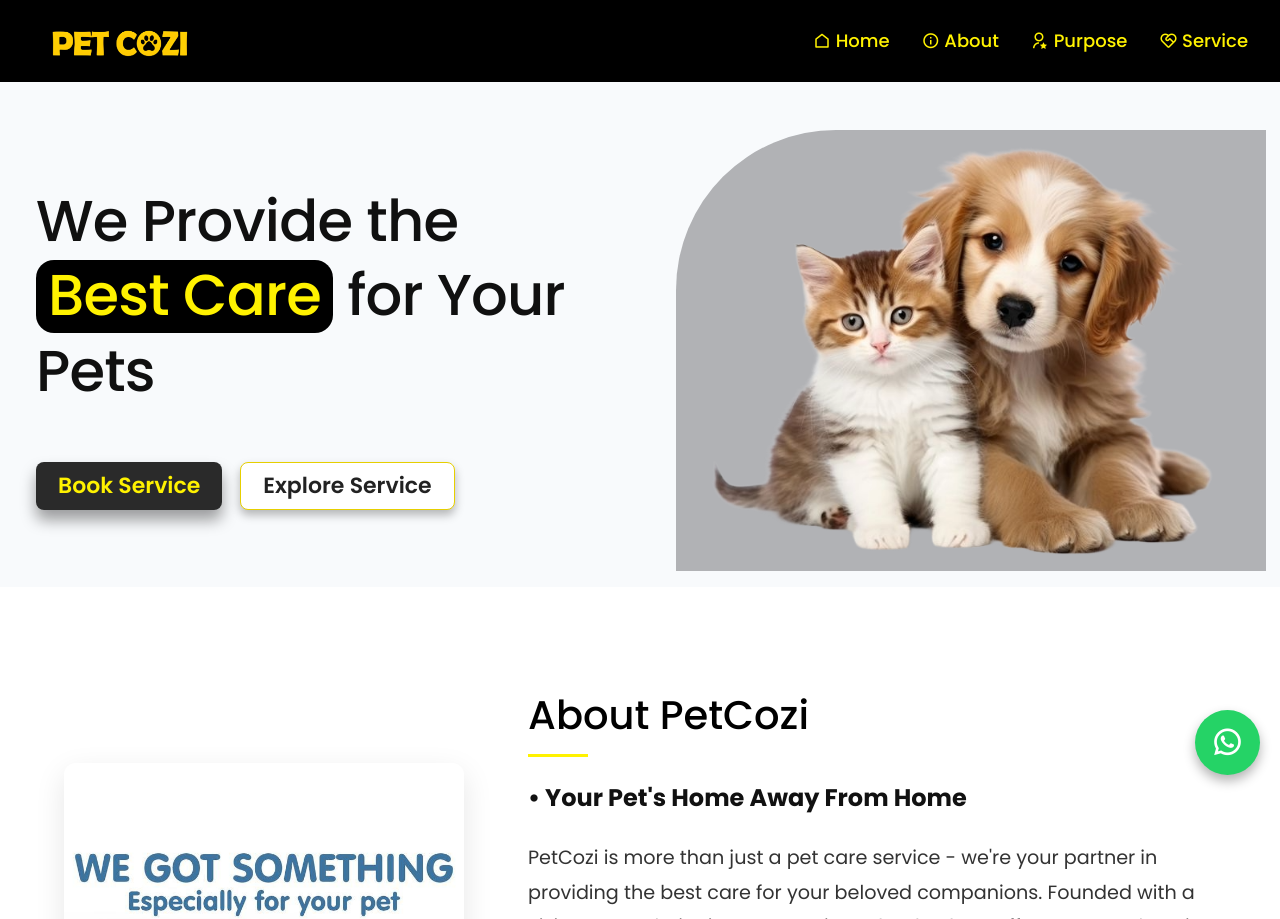
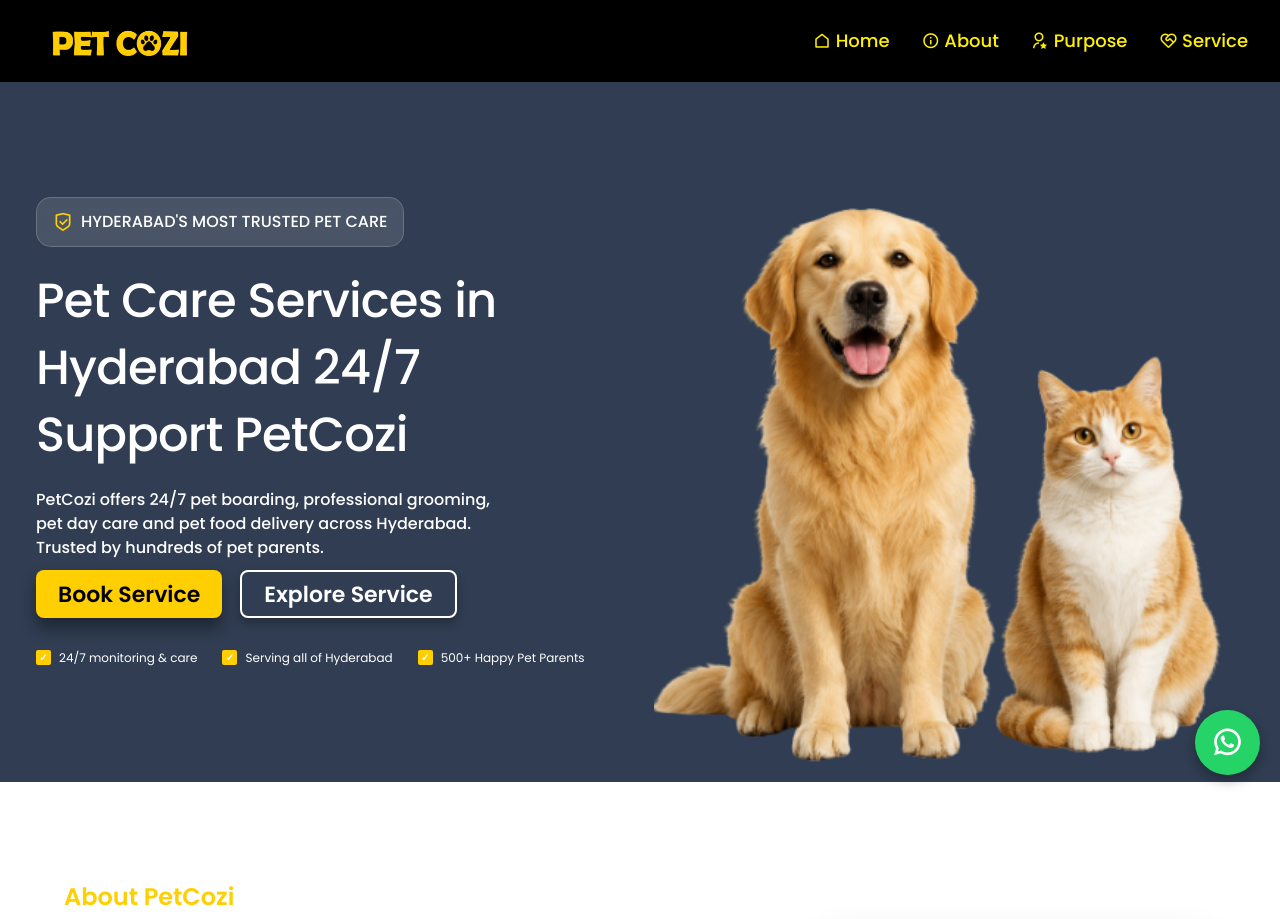
Before and after one commit to smart-savanth/PETCOZI, a website: page index.html in a window 1280 px wide. Shown: the top 919 px of the page. Drawn offline with nearby package versions, Linux system fonts and the light colour scheme.

Commit message:
changes updated

```diff
--- a/index.html
+++ b/index.html
@@ -53,26 +53,41 @@
     </nav>
 
     <div class="section__container hero" id="home">
+
       <div class="hero__left">
+       <div class="trust-badge"><i class="ri-shield-check-line"></i> Hyderabad's most trusted pet care</div>
         <h1>
-          We Provide the
-          <span>Best Care</span>
-          for Your Pets
+          Pet Care Services in Hyderabad
+          24/7 Support
+          PetCozi
         </h1>
-
+<p class="hero-description">
+  PetCozi offers 24/7 pet boarding,
+  professional grooming,<br>
+  pet day care and pet food delivery
+  across Hyderabad.<br>
+  Trusted by hundreds of pet parents.
+</p>
         <div class="hero__actions">
           <a href="https://wa.me/message/XJ5IC4UJVYYRJ1" target="_blank" class="hero__btn hero__btn--primary">Book
             Service</a>
           <a href='./services.html' class="hero__btn hero__btn--ghost">Explore Service</a>
         </div>
+      <div class="hero-features">
+    <div class="feature-item"> <span class="check-box">✓</span> 24/7 monitoring & care </div>
+    <div class="feature-item"> <span class="check-box">✓</span> Serving all of Hyderabad </div>
+    <div class="feature-item"> <span class="check-box">✓</span> 500+ Happy Pet Parents </div>
+</div>
       </div>
 
       <div class="hero__right">
         <div class="hero__imageWrap">
-          <img src="assets/Domestic Pickup Services.png" alt="PetCozi pets" />
+          <img src="assets/pic26.png" alt="PetCozi pets" />
         </div>
       </div>
+     <!-- <img src="assets/pic27.png" class="hero-charminar" alt="Charminar">.-->
     </div>
+
   </header>
 
   <div class="whatsapp-float">
@@ -81,52 +96,30 @@
   <!-- About Us Section HTML -->
   <section class="about-us-section" id="about">
     <div class="about-us-content">
-      <div class="about-us-image-container">
-        <div class="about-us-image">
-          <img src="assets\pic 13.jpg" alt="About Us" class="about-us-image-main">
-        </div>
-      </div>
+
 
       <div class="about-us-text">
         <h2 class="section-title">About PetCozi</h2>
-        <h3 class="section-subtitle">• Your Pet's Home Away From Home</h3>
+        <h3 class="section-subtitle">Care,Comfort & <br>Companionship</h3>
 
         <p class="main-description">
           PetCozi is more than just a pet care service - we're your partner in providing the best care for your beloved
           companions. Founded with a vision to revolutionize pet care in Hyderabad, we offer a comprehensive suite of
           services designed to meet all your pet's needs under one roof.
         </p>
-
-        <div class="features-grid">
-          <div class="feature-box">
-            <h4>Why Choose PetCozi?</h4>
-            <ul>
-              <li>24/7 Professional Care & Monitoring</li>
-              <li>Spacious, Climate-Controlled Facilities</li>
-              <li>Certified Pet Care Specialists</li>
-              <li>Personalized Care Plans</li>
-            </ul>
-          </div>
-
-          <div class="feature-box">
-            <h4>Our Services</h4>
-            <ul>
-              <li>Luxury Pet Boarding</li>
-              <li>Professional Grooming</li>
-              <li>Premium Pet Food Delivery</li>
-              <li>Veterinary Support</li>
-            </ul>
-          </div>
-        </div>
-
         <p class="closing-text">
           At PetCozi, we understand that your pets are family. That's why we've created a safe, loving environment where
           they can thrive while you're away. Our state-of-the-art facilities and dedicated team ensure that every pet
           receives the attention, care, and love they deserve.
         </p>
 
-        <a href="./aboutus.html" class="know-more">Know more ></a>
+        <a href="./aboutus.html" class="know-more">Learn More ></a>
 
+      </div>
+    <div class="about-us-image-container">
+        <div class="about-us-image">
+          <img src="assets\pic25.png" alt="About Us" class="about-us-image-main">
+        </div>
       </div>
     </div>
   </section>
--- a/styles.css
+++ b/styles.css
@@ -151,28 +151,31 @@ nav {
 }
 
 .header {
-  background: var(--home-bg);
+  background: #303D52;
   padding-top: 82px;
-  min-height: 500px;
+  min-height: auto;
   height: auto;
   display: block;
   overflow: hidden;
 }
 
 .hero {
+  min-height: 700px;
   max-width: 1240px;
   margin: 0 auto;
   display: grid;
-  padding: 3rem 1rem 1rem;
+  padding: 0rem 1rem 0rem;
   grid-template-columns: 1fr 1fr;
   gap: 28px;
   align-items: center;
+  position:relative;
+  overflow:hidden;
 }
 
 .hero__left h1 {
-  color: var(--ink);
-  font-size: clamp(34px, 4.5vw, 66px);
-  line-height: 1.06;
+  color: #FFFFFF;
+  font-size: 48px;
+  line-height: 140%;
   font-weight: 500;
   letter-spacing: -0.8px;
   max-width: 560px;
@@ -180,17 +183,20 @@ nav {
 
 .hero__left h1 span {
   display: inline-block;
-  background: #000;
-  color: var(--brand-yellow);
   padding: 4px 12px 6px;
   line-height: 1.1;
   margin: 8px 0;
-  border-radius: 18px;
   font-weight: 500;
 }
-
+.hero-description {
+color: #FFFFFF;
+fontsize: 16px;
+line-height:24px;
+font-weight:500;
+margin-top:20px;
+}
 .hero__actions {
-  margin-top: 60px;
+  margin-top: 10px;
   display: flex;
   flex-wrap: wrap;
   gap: 18px;
@@ -211,20 +217,73 @@ nav {
 }
 
 .hero__btn--primary {
-  background: #2A2A2A;
-  color: var(--brand-yellow);
+  background: #FFCF02;
+  color: #000000;
   box-shadow: 0 10px 15px rgba(0, 0, 0, 0.38);
 }
+.trust-badge {
+    display: inline-flex;
+    align-items: center;
+    gap: 8px;
+    background: rgba(255, 255, 255, 0.12);
+    border: 1px solid rgba(255, 255, 255, 0.18);
+    backdrop-filter: blur(6px);
+    border-radius: 15px;
+    padding: 8px 16px;
+    color: #FFFFFF;
+    font-size: 16px;
+    font-weight: 500;
+    text-transform: uppercase;
+    margin-bottom: 20px;
+}
+.trust-badge i {
+    color: #FFCF02;
+    font-size: 20px;
+}
+.hero-features {
+    display: flex;
+    gap: 25px;
+    margin-top: 30px;
+}
+.hero-charminar {
+    position: absolute;
+    width: 320px;
+    height: 360px;
+    z-index: 1;
+    right: 50px;
+    bottom: 0px;
+    opacity: 0.5;
+    z-index: 1;
+}
+.feature-item {
+    display: flex;
+    align-items: center;
+    gap: 8px;
+    color: #FFFFFF;
+    font-size: 12px;
+}
 
+.check-box {
+    background: #FFCF02;
+    color: white;
+    width: 15px;
+    height: 15px;
+    display: flex;
+    align-items: center;
+    justify-content: center;
+    border-radius: 2px;
+    font-size: 10px;
+    font-weight: bold;
+}
 .hero__btn--primary:hover {
   background: #111;
   transform: translateY(-5px);
 }
 
 .hero__btn--ghost {
-  background: #fff;
-  color: #222;
-  border: 1px solid #e6cf00;
+  background: transparent;
+  color: #FFFFFF;
+  border: 2px solid #FFFFFF;
   box-shadow: 0 5px 10px rgba(0, 0, 0, 0.28);
 }
 
@@ -238,21 +297,25 @@ nav {
   align-items: flex-end;
   justify-content: flex-end;
   height: 100%;
+  width:100%
+  position:relative;
 }
 
 .hero__imageWrap {
-  width: min(700px, 100%);
-  background: #B1B2B5;
-  border-top-left-radius: 160px;
+  width: auto;
+  height:600px;
+  border-radius: 40px;
   border-bottom-left-radius: 0;
   border-top-right-radius: 0;
   border-bottom-right-radius: 0;
   overflow: hidden;
+  position: relative;
+  z-index: 3;
 }
 
 .hero__imageWrap img {
   width: 100%;
-  height: auto;
+  height: 100%;
   display: block;
   object-fit: cover;
   object-position: center bottom;
@@ -461,9 +524,10 @@ nav {
 
   .hero__btn {
     min-width: 140px;
-    height: 46px;
-    font-size: 16px;
+    height: 44px;
+    font-size: 12px;
     padding: 8px 18px;
+    border-radius: 6px;
   }
 
   .hero__actions {
@@ -497,8 +561,9 @@ nav {
 .about-us-image {
   position: relative;
   width: 400px;
-  height: 700px;
-  border-radius: var(--border-radius);
+  height: auto;
+  aspect-ratio: 4/5;
+  border-radius: 24px;
   overflow: hidden;
   cursor: pointer;
   box-shadow: 0 10px 30px rgba(0, 0, 0, 0.1);
@@ -517,6 +582,7 @@ nav {
 
 .know-more {
   color: var(--secondary-color);
+  background-color: #FFCF02;;
   border: 1px solid black;
   padding: 10px;
   border-radius: 10px;
@@ -531,25 +597,16 @@ nav {
 }
 
 .section-title {
-  font-size: 2.5rem;
-  font-weight: 500;
-  color: var(--secondary-color);
+  font-size: 1.5rem;
+  font-weight: 600;
+  color: #FFCF02;;
   margin-bottom: 1rem;
   position: relative;
 }
 
-.section-title::after {
-  content: '';
-  position: absolute;
-  bottom: -10px;
-  left: 0;
-  width: 60px;
-  height: 3px;
-  background-color: var(--primary-color);
-}
 
 .section-subtitle {
-  font-size: 1.5rem;
+  font-size: 2.5rem;
   color: #111;
   margin-bottom: 1.5rem;
   margin-top: 2rem;
```
Also changed, not shown: package.json (added, +21 -0 lines), 2 other files.
